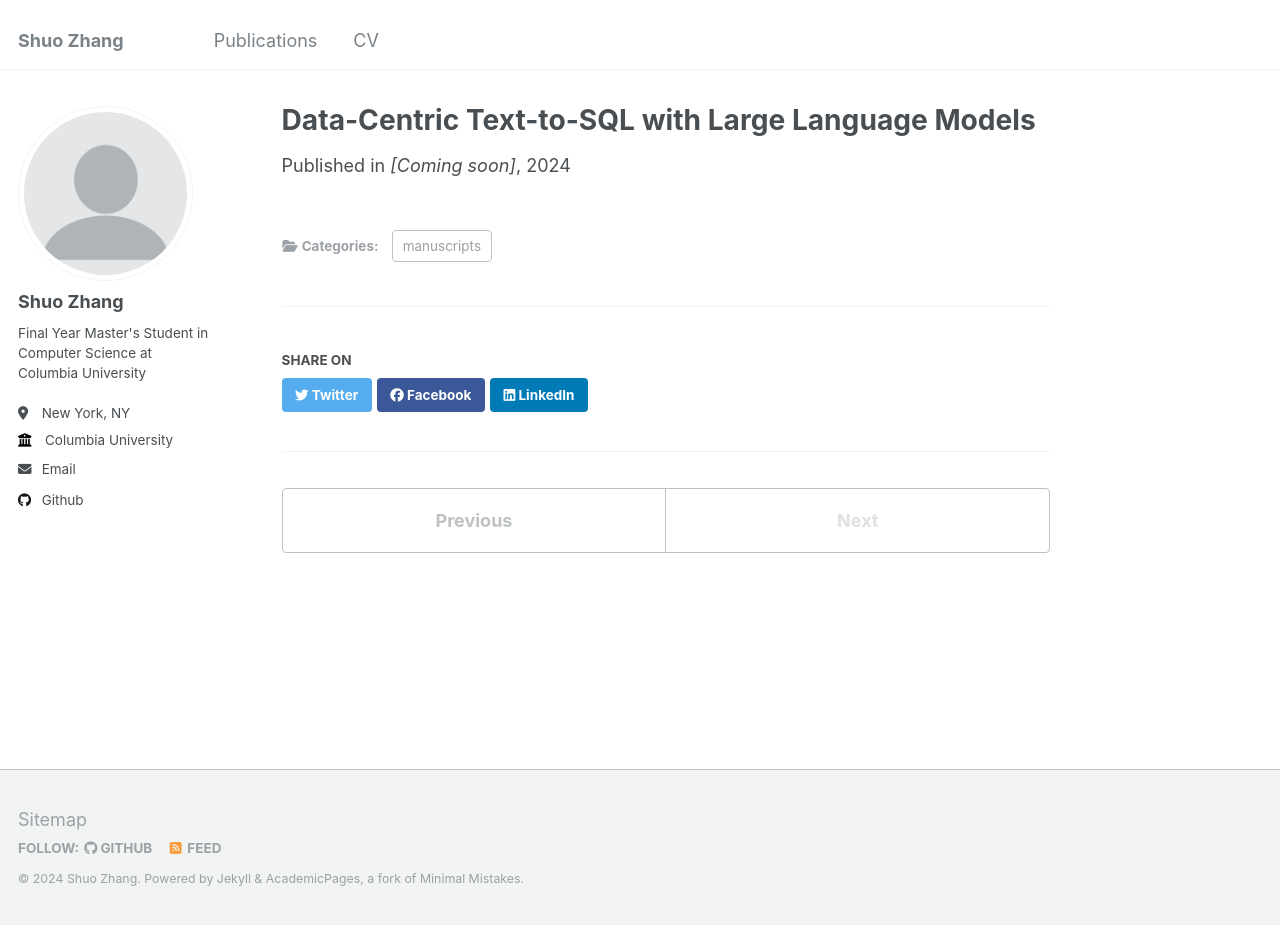
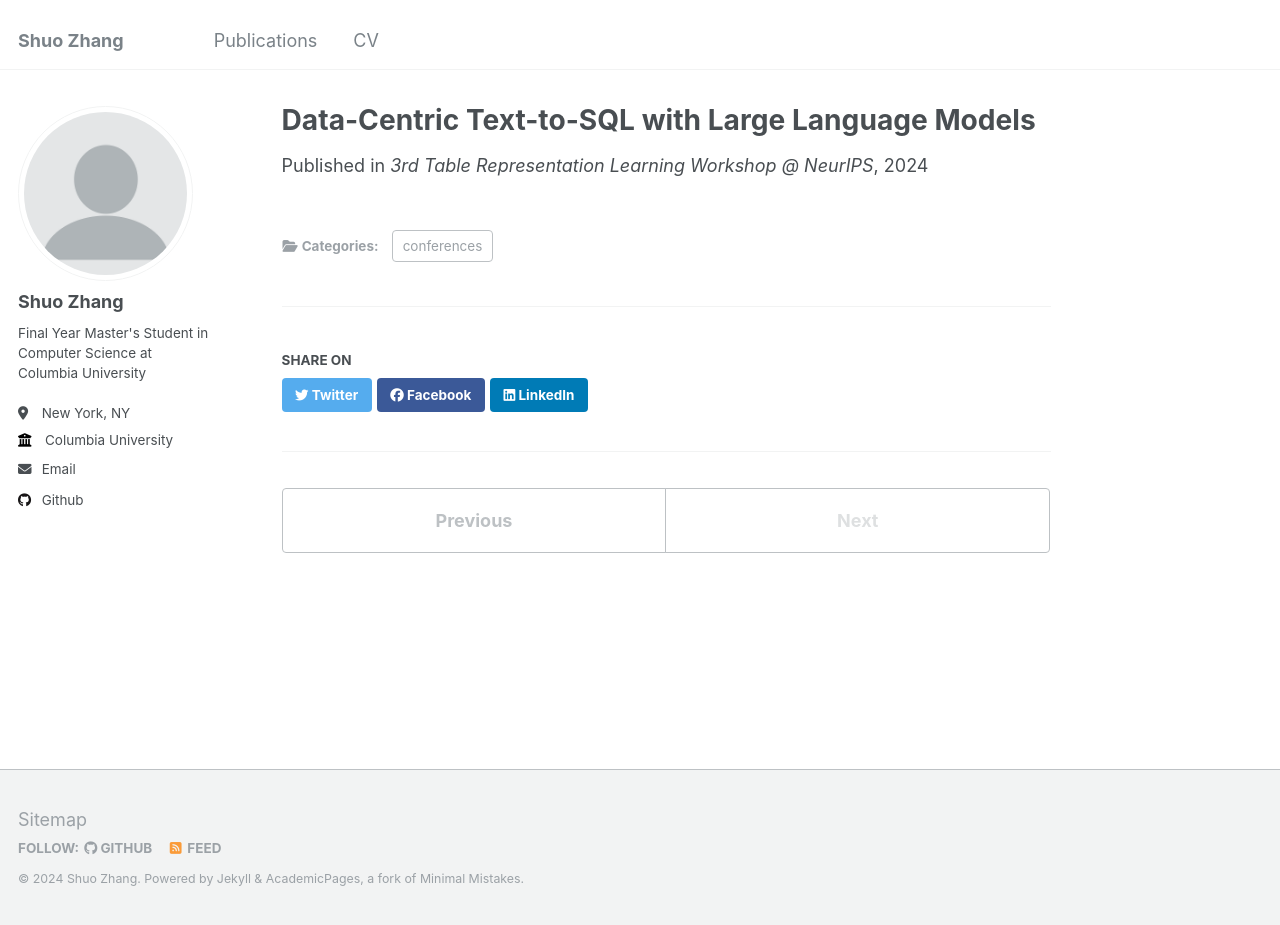
Before and after one commit to Inverse0/Inverse0.github.io, a Jekyll site: the page built from _publications/2024-text-to-sql.md, in a window 1280 px wide and 925 px high. Built offline with Jekyll 4.4.1, drawn with Linux system fonts in a browser that asks for light colours.

Commit message:
Update 2024-text-to-sql.md

```diff
--- a/_publications/2024-text-to-sql.md
+++ b/_publications/2024-text-to-sql.md
@@ -1,11 +1,11 @@
 ---
 title: "Data-Centric Text-to-SQL with Large Language Models"
 collection: publications
-category: manuscripts
+category: conferences
 permalink: /publications/2024-text-to-sql
 excerpt: 'Zezhou Huang, **Shuo Zhang**, Kechen Liu, Eugene Wu'
 date: 2024-12-31
-venue: '[Coming soon]'
+venue: '3rd Table Representation Learning Workshop @ NeurIPS'
 paperurl: # ''
 citation: # ''
 ---
```
